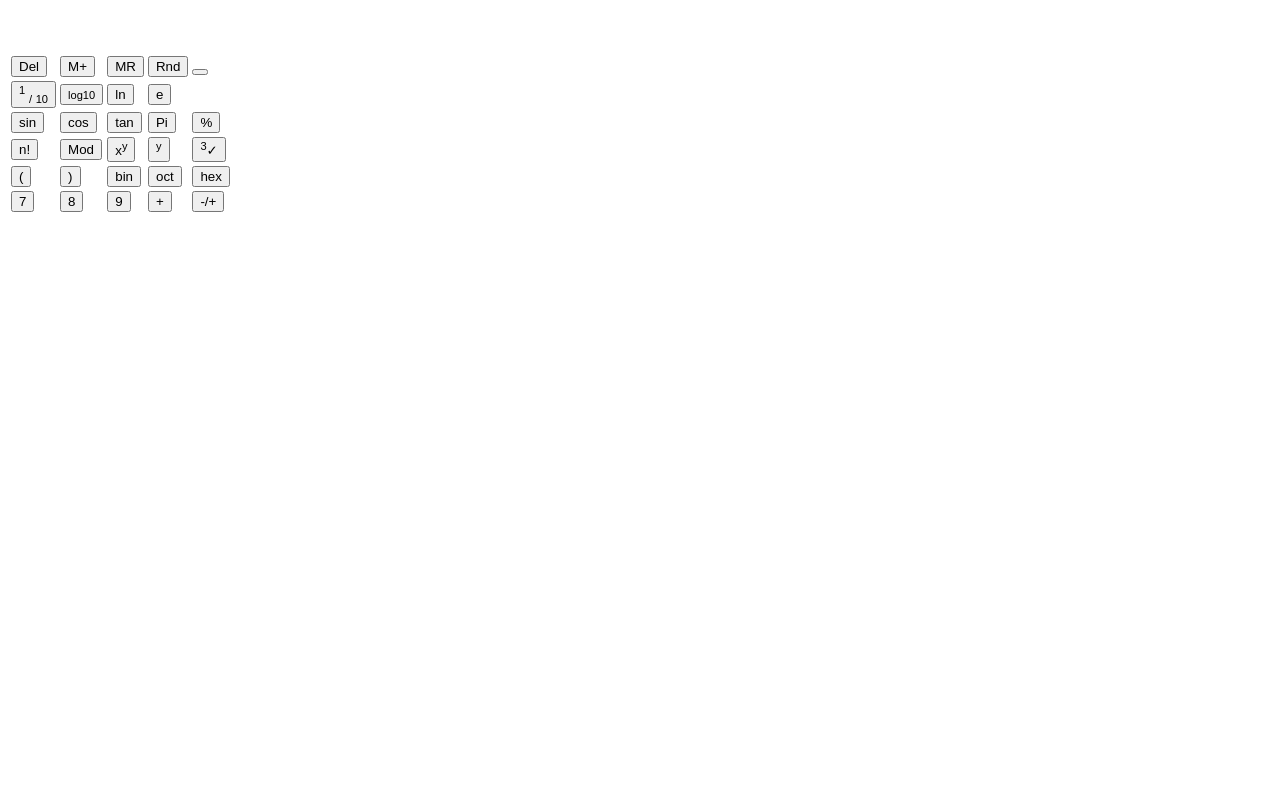
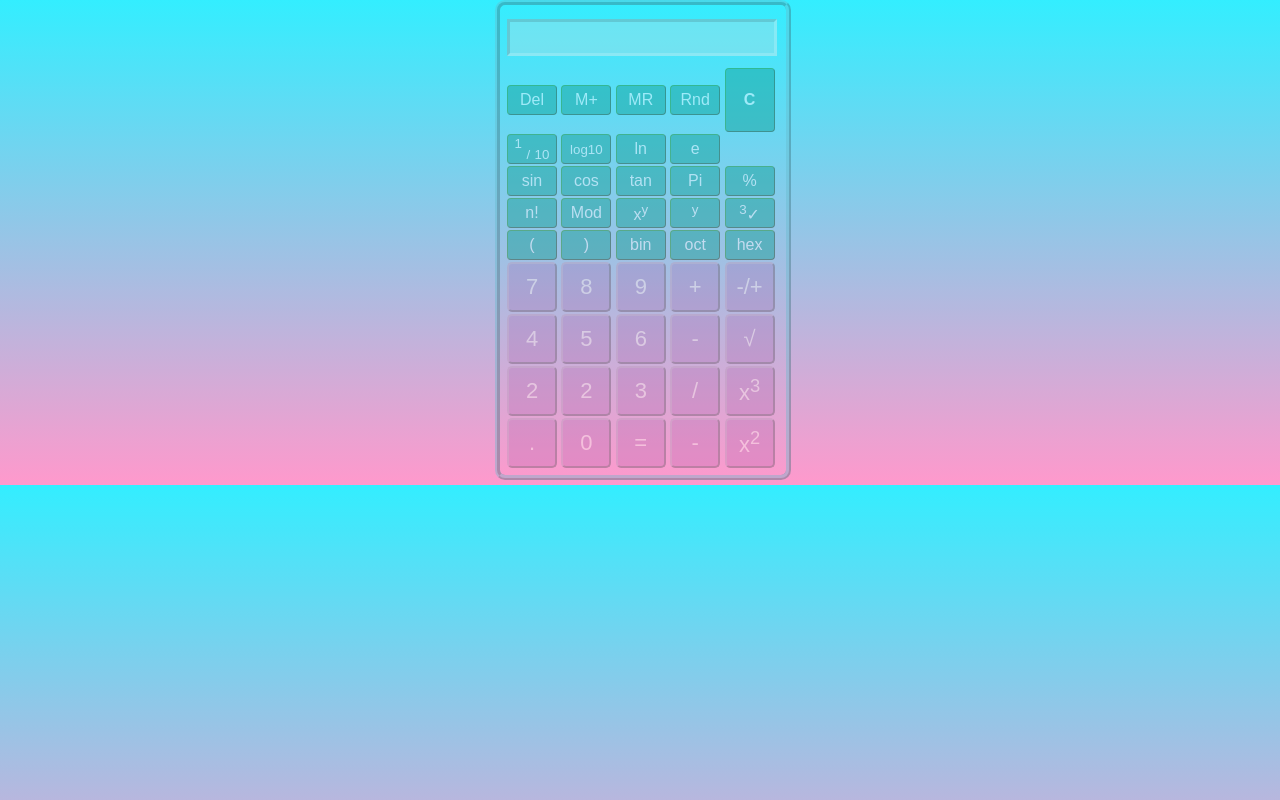
Before and after one commit to 3EV3/Calculator, a plain HTML site: page index.html in a window 1280 px wide. Drawn offline with Linux system fonts and the light colour scheme.

Commit message:
added basic buttons, and added styles

```diff
--- a/css/styles.css
+++ b/css/styles.css
@@ -0,0 +1,116 @@
+*{
+    margin: 0;
+    padding: 0;
+}
+
+body{
+    background-image: linear-gradient(to bottom, #33eeff 0%, #ff99cc 100%);
+    opacity: 0.4;
+}
+
+.container{
+    width: 300px;
+    padding: 0 10px;
+    margin: 0 auto;
+}
+
+table{
+    margin:0 5px 5px 5px;
+}
+
+button{
+    width: 50px;
+    height: 50px;
+    font-size: 22px;
+    background-color: rgba(156, 68, 156, 0.5);
+    color:#fee;
+    border: 2px #b9b outset;
+    border-radius: 5px;
+    outline: none;
+    cursor: pointer;
+}
+.top{
+    height: 30px;
+    background-color: #009788;
+    border-radius: 4px;
+    border:1px green outset;
+    color: #fff;
+    font-size: 16px;
+}
+
+#c{
+    height: 64px;
+    color: #fff;
+    font-weight: bold;
+}
+
+button:active{
+    background-color: #dbc;
+    box-shadow: none;
+    padding-top:4px;
+    outline:1px solid #989;
+    border:3px #b9b;
+}
+
+.top:hover{
+    background-color: #bab;
+    box-shadow: inset 5px 5px 5px #cab,inset -5px -5px -5px #a98;
+}
+
+button:hover{
+    background-color: #a9a;
+}
+
+.top:active{
+    background-color: #dbc;
+    box-shadow: none;
+    padding-top: 4px;
+    outline: 1px solid #989;
+    border:3px #b9b;
+}
+
+#display-container{
+    border: 3px inset;
+    margin-bottom: 10px;
+}
+
+#h1,#display1{
+    width: 260px;
+    height: 25px;
+    padding: 2px;
+    padding-top: 4px;
+    background-color: powderblue;
+    font-size: 22px;
+    font-family: sans-serif;
+    font-weight: bold;
+    text-align: right;
+    overflow: hidden;
+}
+#display1{
+    font-size: 20px;
+}
+
+.div{
+    border: 5px #6bc ridge;
+    border-radius: 10px;
+    margin: 0 5px 5px 5px;
+    padding-top: 0;
+    width: 286px;
+    font-size: 11px;
+    color: white;
+}
+
+.w{
+    box-shadow: -10px 10px 10px silver;
+    border:5px #6bc groove;
+    margin: 5px 5px 5px 5px;
+    border-radius: 10px;
+    padding-top: 0;
+    font-size: 11px;
+    cursor: pointer;
+    width: 285px;
+}
+
+.sup{
+    font-size: .67em;
+}
--- a/index.html
+++ b/index.html
@@ -20,8 +20,7 @@
                     <td><button class="top" onclick='getElementById("h1").innerHTML=mp()'> M+</button></td>
                     <td><button class="top" onclick='getElementById("h1").innerHTML=mr()'> MR</button></td>
                     <td><button class="top" onclick='getElementById("h1").innerHTML=maths("rand")'>Rnd</button></td>
-
-                    <td rowspan=""><button id="c" class="top" onclick='getElementById("h1").innerHTML=c("")'> </button></td>
+                    <td rowspan=""><button id="c" class="top" onclick='getElementById("h1").innerHTML=c("")'> C</button></td>
                 </tr>
 
                 <tr>
@@ -57,11 +56,35 @@
                 </tr>
 
                 <tr>
-                    <td><button class="top" onclick='getElementById("h1").innerHTML=digit("7")'>7</button></td>
-                    <td><button class="top" onclick='getElementById("h1").innerHTML=digit("8")'>8</button></td>
-                    <td><button class="top" onclick='getElementById("h1").innerHTML=digit("9")'>9</button></td>
-                    <td><button class="top" onclick='getElementById("h1").innerHTML=operators("+")'>+</button></td>
-                    <td><button class="top" onclick='getElementById("h1").innerHTML=maths("negpos")'>-/+</button></td>
+                    <td><button onclick='getElementById("h1").innerHTML=digit("7")'>7</button></td>
+                    <td><button onclick='getElementById("h1").innerHTML=digit("8")'>8</button></td>
+                    <td><button onclick='getElementById("h1").innerHTML=digit("9")'>9</button></td>
+                    <td><button onclick='getElementById("h1").innerHTML=operators("+")'>+</button></td>
+                    <td><button onclick='getElementById("h1").innerHTML=maths("negpos")'>-/+</button></td>
+                </tr>
+
+                <tr>
+                    <td><button onclick='getElementById("h1").innerHTML=digit("4")'>4</button></td>
+                    <td><button onclick='getElementById("h1").innerHTML=digit("5")'>5</button></td>
+                    <td><button onclick='getElementById("h1").innerHTML=digit("6")'>6</button></td>
+                    <td><button onclick='getElementById("h1").innerHTML=operators("-")'>-</button></td>
+                    <td><button onclick='getElementById("h1").innerHTML=maths("sqrt")'>√</button></td>
+                </tr>
+
+                <tr>
+                    <td><button onclick='getElementById("h1").innerHTML=digit("1")'>2</button></td>
+                    <td><button onclick='getElementById("h1").innerHTML=digit("2")'>2</button></td>
+                    <td><button onclick='getElementById("h1").innerHTML=digit("3")'>3</button></td>
+                    <td><button onclick='getElementById("h1").innerHTML=operators("/")'>/</button></td>
+                    <td><button onclick='getElementById("h1").innerHTML=maths("cube")'>x<sup>3</sup></button></td>
+                </tr>
+
+                <tr>
+                    <td><button onclick='getElementById("h1").innerHTML=dot(".")'>.</button></td>
+                    <td><button onclick='getElementById("h1").innerHTML=digit("0")'>0</button></td>
+                    <td><button onclick='getElementById("h1").innerHTML=equal("=")'>=</button></td>
+                    <td><button onclick='getElementById("h1").innerHTML=operators("-")'>-</button></td>
+                    <td><button onclick='getElementById("h1").innerHTML=maths("sur")'>x<sup>2</sup></button></td>
                 </tr>
             </table>
         </div>
```
Also changed, not shown: 1 other file.
